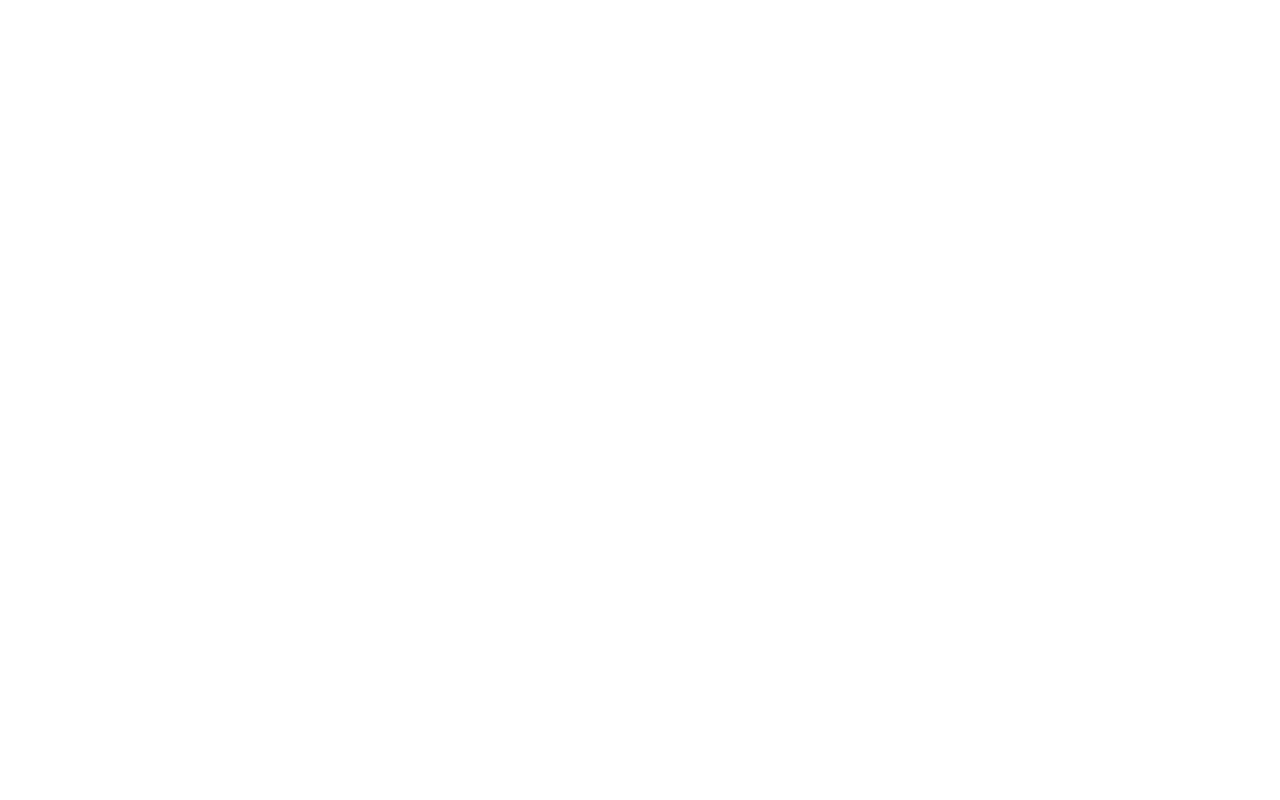
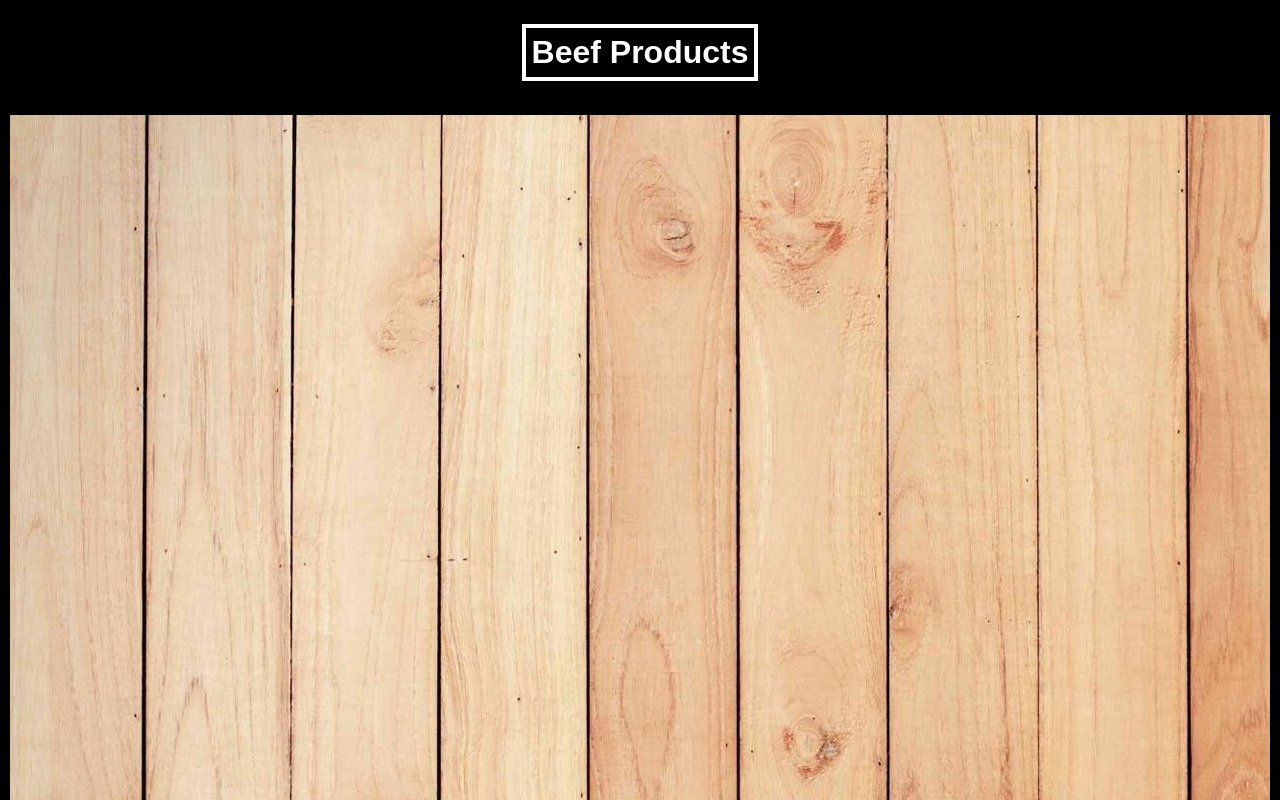
Before and after one commit to kyleburgin1/meat--providore, a plain HTML site: page product-pages/beef.html in a window 1280 px wide. Shown: the top 800 px of the page. Drawn offline with Linux system fonts and the light colour scheme.

Commit message:
started product page for beef

```diff
--- a/index.js
+++ b/index.js
@@ -1,5 +1,5 @@
-let menuButton = document.querySelector(".menu-button")
+let menuButton = document.querySelector(".menu-button");
 
 menuButton.addEventListener("click", function(){
-    console.log("Test")
-})
+    console.log("Test");
+});
--- /dev/null
+++ b/product-pages-css/beef.css
@@ -0,0 +1,35 @@
+*{
+    margin: 0;
+    padding: 0;
+}
+
+.header{
+    display: flex;
+    align-items: center;
+    justify-content: center;
+    background-color: black;
+    color: white;
+}
+
+.beef-title{
+    font-family: Arial, Helvetica, sans-serif;
+    margin-top: 24px;
+    margin-bottom: 24px;
+    padding: 6px;
+    border: 4px solid;
+}
+
+.img-container{
+    display: flex;
+    border: 10px solid;
+    border-color: black;
+    overflow-x: hidden;
+}
+
+.product-grid-container{
+
+}
+
+.product-img{
+
+}
--- a/product-pages/beef.html
+++ b/product-pages/beef.html
@@ -3,9 +3,22 @@
 <head>
     <meta charset="UTF-8">
     <meta name="viewport" content="width=device-width, initial-scale=1.0">
+    <link rel="stylesheet" href="/product-pages-css/beef.css">
     <title>Beef Products</title>
 </head>
 <body>
+    <div class="header">
+        <h1 class="beef-title">Beef Products</h1>
+    </div>
+    <div class="product-container">
+        <div class="img-container"><img src="/index-images/wood-background.jpg" alt="picture of cows" class="product-img">
+            <div class="product-grid-container">
+                <div class="beef-square">
+                    <img src="/product-pages/beef-images/steak.jpg" alt="beef image">
 
+                </div>
+            </div>
+        </div>
+    </div>
 </body>
 </html>
--- a/style-index.css
+++ b/style-index.css
@@ -39,8 +39,9 @@
 
 .ph-email-div{
     display: flex;
-    flex-direction: column;
+    align-items: center;
     justify-content: center;
+    gap: 12px;
 }
 
 .phone{
```
Also changed, not shown: index.html (line endings or trailing spaces), 1 other file.
